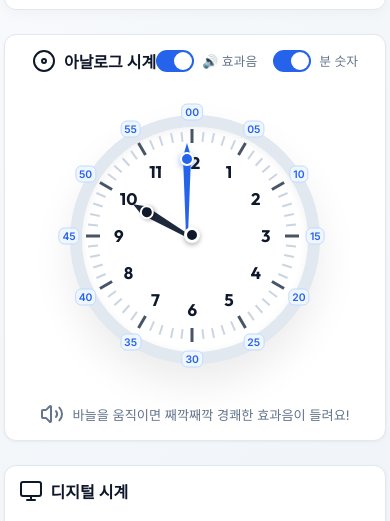
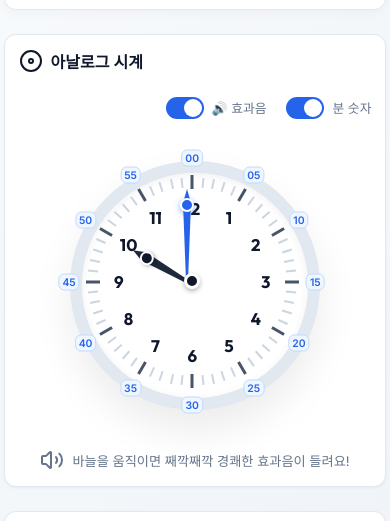
Before and after one commit to ko750125-afk/learn_time, a plain HTML site: page index.html in a window 390 px wide. Shown: the part 128-649 px from the top of the page. Drawn offline with nearby package versions, Linux system fonts and the light colour scheme.

Commit message:
fix: 카드 헤더 width:100% 적용으로 타이틀과 우측 토글 간 시원한 우측 여백 확보

```diff
--- a/index.html
+++ b/index.html
@@ -4,7 +4,7 @@
 <head>
   <meta charset="UTF-8">
   <meta name="viewport" content="width=device-width, initial-scale=1.0">
-  <title>아날로그 시계 배움터 - 초등 2학년 맞춤</title>
+  <title>지우의 시계읽기 - 스스로 시간 읽기</title>
   <!-- Google Fonts: Inter & Outfit -->
   <link rel="preconnect" href="https://fonts.googleapis.com">
   <link rel="preconnect" href="https://fonts.gstatic.com" crossorigin>
@@ -56,8 +56,8 @@
             <i data-lucide="disc"></i>
             <h2>아날로그 시계</h2>
           </div>
-          <!-- Guide & Sound Toggles -->
-          <div class="guide-toggle-wrapper" style="display: flex; gap: 1rem;">
+          <!-- Guide & Sound Toggles Right Aligned with Margin -->
+          <div class="guide-toggle-wrapper">
             <label class="shadcn-switch">
               <input type="checkbox" id="toggle-sound" checked>
               <span class="switch-slider"></span>
@@ -80,11 +80,13 @@
 
               <!-- Hour Hand -->
               <div class="hand hour-hand" id="hour-hand">
+                <div class="hand-line"></div>
                 <div class="hand-cap"></div>
               </div>
 
               <!-- Minute Hand -->
               <div class="hand minute-hand" id="minute-hand">
+                <div class="hand-line"></div>
                 <div class="hand-cap"></div>
               </div>
             </div>
--- a/style.css
+++ b/style.css
@@ -158,7 +158,10 @@ body {
   display: flex;
   justify-content: space-between;
   align-items: center;
+  gap: 1.5rem;
   margin-bottom: 1.25rem;
+  flex-wrap: wrap;
+  width: 100%; /* Ensures full width layout inside card */
 }
 
 .header-title {
@@ -166,6 +169,7 @@ body {
   align-items: center;
   gap: 0.5rem;
   color: var(--foreground);
+  white-space: nowrap;
 }
 
 .header-title h2 {
@@ -173,11 +177,20 @@ body {
   font-weight: 600;
 }
 
+/* Right-aligned Toggles with generous left margin & gap */
+.guide-toggle-wrapper {
+  display: flex;
+  align-items: center;
+  gap: 1.25rem;
+  margin-left: auto; /* Pushes toggles to the far right with spacious margin */
+}
+
 .shadcn-switch {
   display: flex;
   align-items: center;
   gap: 0.5rem;
   cursor: pointer;
+  white-space: nowrap;
 }
 
 .shadcn-switch input { display: none; }
@@ -325,10 +338,8 @@ body {
 .hand:active { cursor: grabbing; }
 
 /* Real Clock Pointer Needle Shape (Sword / Pointer Needle Design) */
-
-/* Hour Hand (Short Tapered Pointer Hand) */
 .hour-hand {
-  width: 18px; /* Hitbox width */
+  width: 18px;
   height: calc(var(--clock-size) * 0.25);
   z-index: 10;
   margin-top: calc(var(--clock-size) * -0.25);
@@ -342,7 +353,6 @@ body {
   width: 12px;
   height: 100%;
   background: #1e293b;
-  /* Sword needle taper shape with sharp pointed tip */
   clip-path: polygon(50% 0%, 90% 20%, 65% 100%, 35% 100%, 10% 20%);
   filter: drop-shadow(0 3px 6px rgba(0,0,0,0.3));
 }
@@ -360,9 +370,8 @@ body {
   box-shadow: 0 2px 4px rgba(0, 0, 0, 0.3);
 }
 
-/* Minute Hand (Long Tapered Sword Pointer Hand) */
 .minute-hand {
-  width: 18px; /* Hitbox width */
+  width: 18px;
   height: calc(var(--clock-size) * 0.37);
   z-index: 15;
   margin-top: calc(var(--clock-size) * -0.37);
@@ -376,7 +385,6 @@ body {
   width: 10px;
   height: 100%;
   background: #2563eb;
-  /* Elegant long sword needle shape with sharp tip */
   clip-path: polygon(50% 0%, 90% 15%, 60% 100%, 40% 100%, 10% 15%);
   filter: drop-shadow(0 3px 8px rgba(37, 99, 235, 0.4));
 }
@@ -711,4 +719,10 @@ body {
   .preset-grid {
     grid-template-columns: repeat(2, 1fr);
   }
+
+  .guide-toggle-wrapper {
+    margin-left: 0;
+    width: 100%;
+    justify-content: flex-end;
+  }
 }
```
